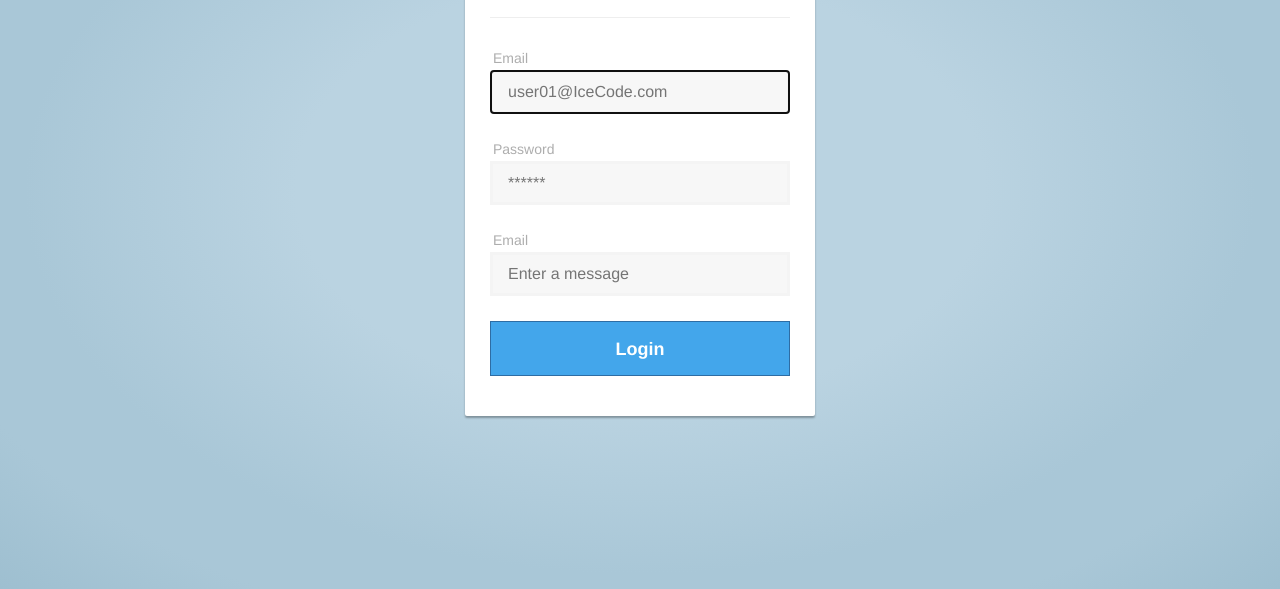
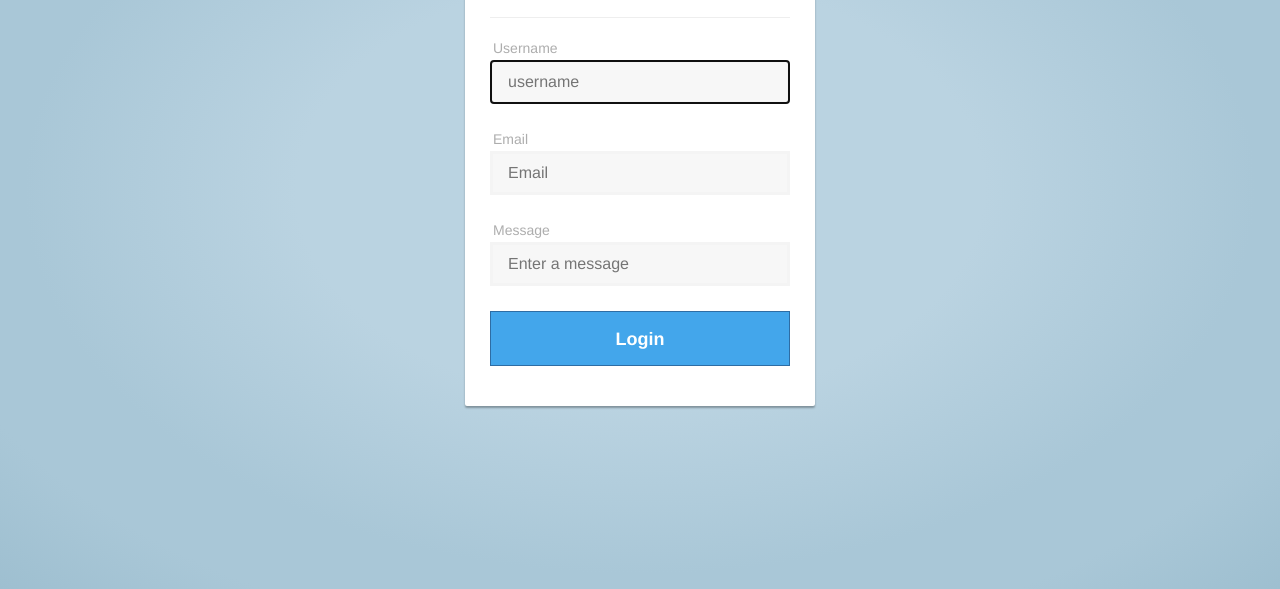
Before and after one commit to khi195/angularExample, a website: page index.html in a window 1280 px wide. Shown: the part 211-800 px from the top of the page. Drawn offline with nearby package versions, Linux system fonts and the light colour scheme.

Commit message:
login for modified for controller

```diff
--- a/index.html
+++ b/index.html
@@ -21,13 +21,12 @@
         <hr>
 
             <form class="form-signin" novalidate ng-submit = "submit()">
-                <span id="reauth-email" class="reauth-email"></span>
+                <p class="input_title">Username</p>
+                <input type="text" id="inputUser" class="login_box" ng-model="submitUser" placeholder="username" required autofocus>
                 <p class="input_title">Email</p>
-                <input type="text" id="inputUser" class="login_box" ng-model="submitEmail" placeholder="user01@IceCode.com" required autofocus>
-                <p class="input_title">Password</p>
-                <input type="password" id="inputPassword" class="login_box" placeholder="******" required>
-                <p class="input_title">Email</p>
-                <input type="text" id="inputMessage"  placeholder="Enter a message" class="login_box">
+                <input type="password" id="inputEmail" class="login_box" ng-model="submitEmail" placeholder="Email" required>
+                <p class="input_title">Message</p>
+                <input type="text" id="inputMessage"  placeholder="Enter a message" class="login_box" ng-model="submitMessage">
 
                 <button class="btn btn-lg btn-primary" type="submit">Login</button>
             </form><!-- /form -->
```
